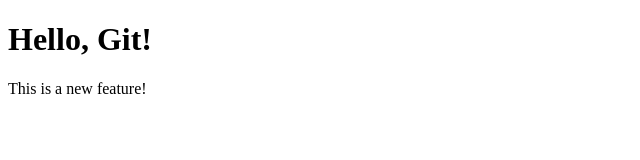
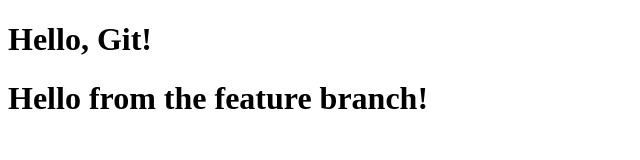
Before and after one commit to XiaodiDennis/git-lab, a plain HTML site: page index.html in a window 1280 px wide. Shown: the whole page, without its empty margins (0-640 px from the left). Drawn offline with Linux system fonts and the light colour scheme.

Commit message:
Modified heading on feature branch

```diff
--- a/index.html
+++ b/index.html
@@ -5,6 +5,6 @@
 </head>
 <body>
   <h1>Hello, Git!</h1>
-  <p>This is a new feature!</p>
+  <h1>Hello from the feature branch!</h1>
 </body>
 </html>
```
